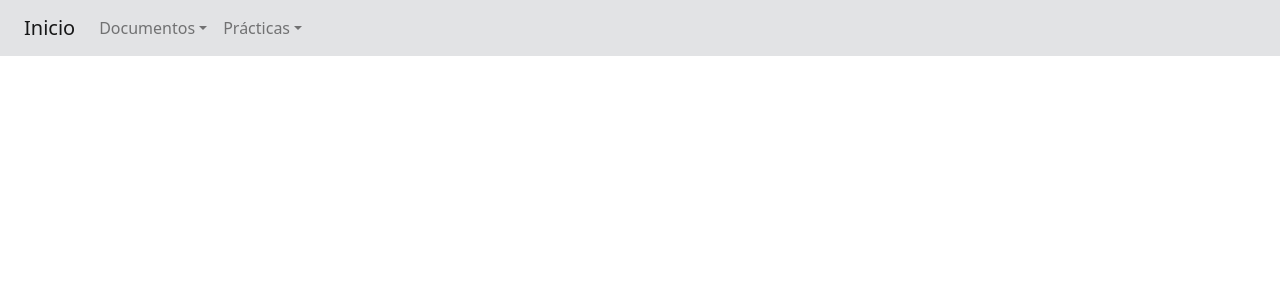
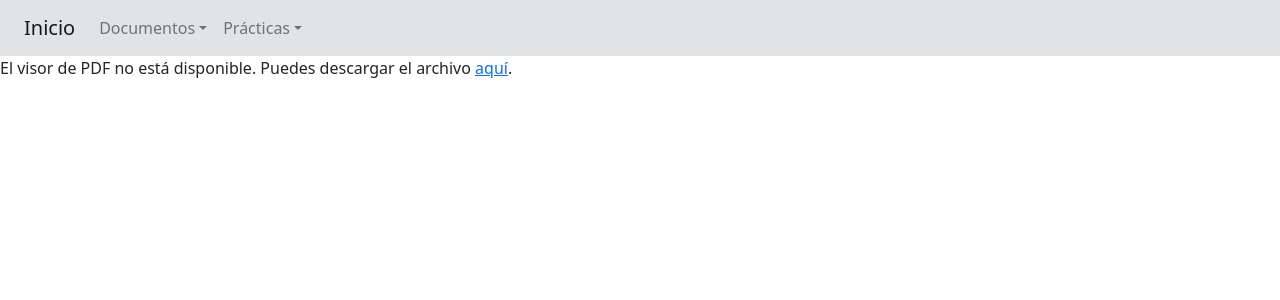
Before and after one commit to tmaygon609/reactGitPageProyect, a React (Create React App) app: page /presentacion in a window 1280 px wide. Shown: the top 300 px of the page. Built offline with nearby package versions, Linux system fonts and the light colour scheme.

Commit message:
Prueba de objeto pdf

```diff
--- a/src/components/pdfViewer.js
+++ b/src/components/pdfViewer.js
@@ -3,13 +3,15 @@ import React from 'react';
 function PDFViewer({ src }) {
   return (
     <div style={{ width: '100vw', height: '100vh' }}>
-      <iframe
-        title="PDF Viewer"
-        src={src}
+      <object
+        data={src}
+        type="application/pdf"
         width="100%"
         height="100%"
         style={{ border: 'none' }}
-      ></iframe>
+      >
+        <p>El visor de PDF no está disponible. Puedes descargar el archivo <a href={src}>aquí</a>.</p>
+      </object>
     </div>
   );
 }
```
